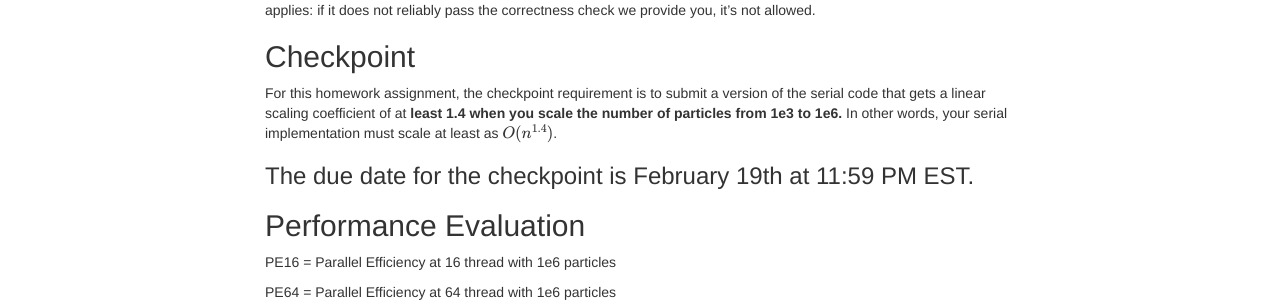
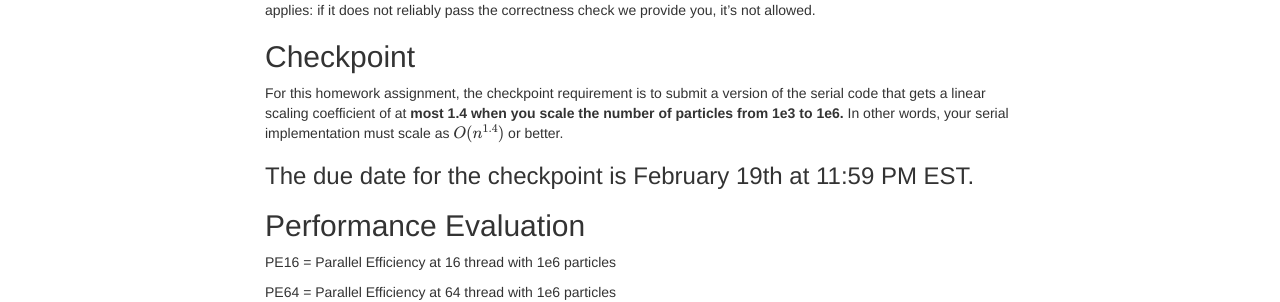
Before and after one commit to cs5220-26sp/web, a Jekyll site: the page built from web/hw/hw2.md, in a window 1280 px wide and 900 px high, scrolled down 4551 px. Shown: the part 155-457 px from the top of the window. Built offline with Jekyll 4.4.1, drawn with Linux system fonts in a browser that asks for light colours; nearby versions of some CDN libraries; formulas are drawn with MathJax 3.

Commit message:
Update hw2.md

```diff
--- a/web/hw/hw2.md
+++ b/web/hw/hw2.md
@@ -220,8 +220,8 @@ There are usually a few groups each year that develop faster methods for calcula
 
 ## Checkpoint
 
-For this homework assignment, the checkpoint requirement is to submit a version of the serial code that gets a linear scaling coefficient of at **least 1.4 when you scale the number of particles from 1e3 to 1e6.**
-In other words, your serial implementation must scale at least as $O(n^{1.4})$.
+For this homework assignment, the checkpoint requirement is to submit a version of the serial code that gets a linear scaling coefficient of at **most 1.4 when you scale the number of particles from 1e3 to 1e6.**
+In other words, your serial implementation must scale as $O(n^{1.4})$ or better.
 
 ### The due date for the checkpoint is February 19th at 11:59 PM EST.
 
```
